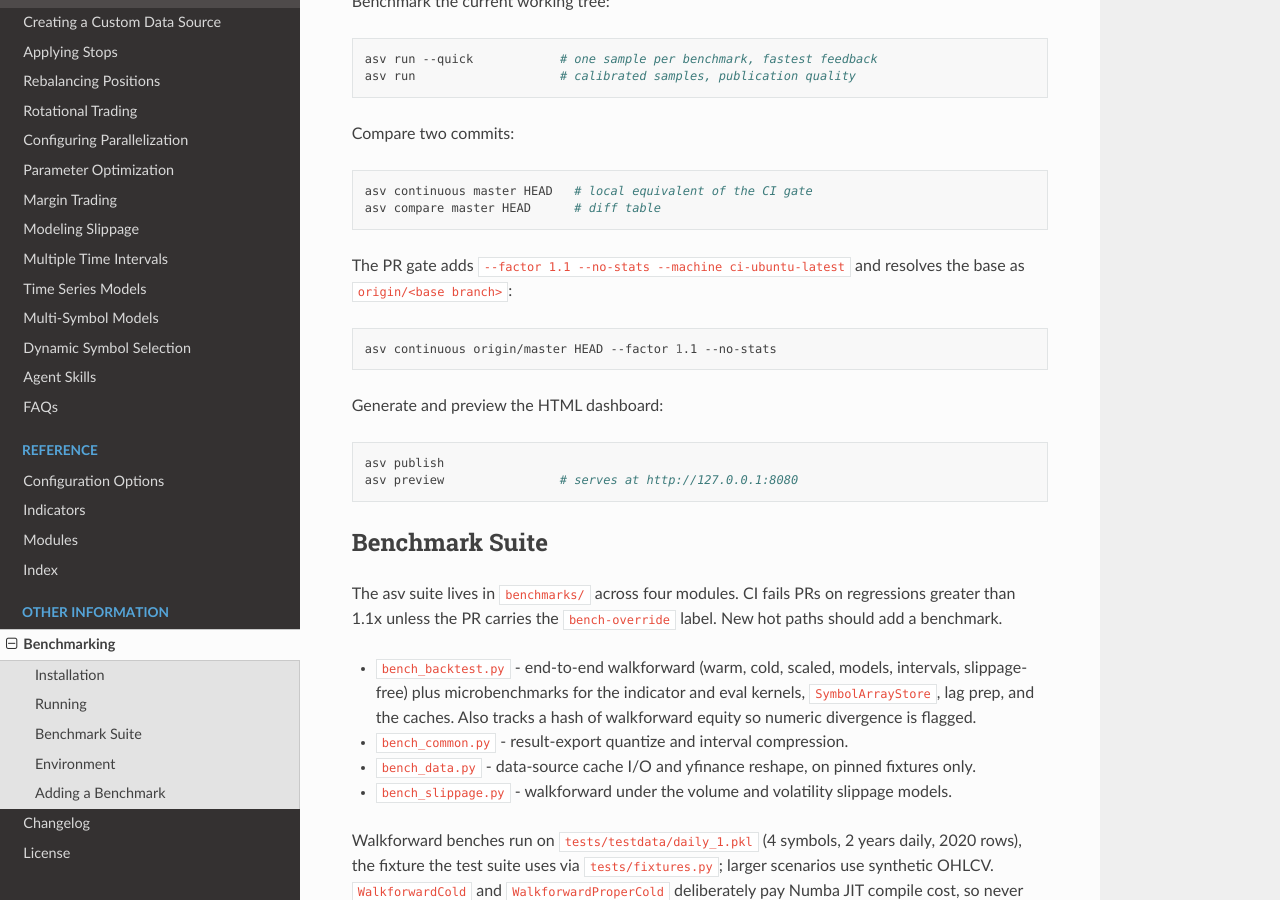
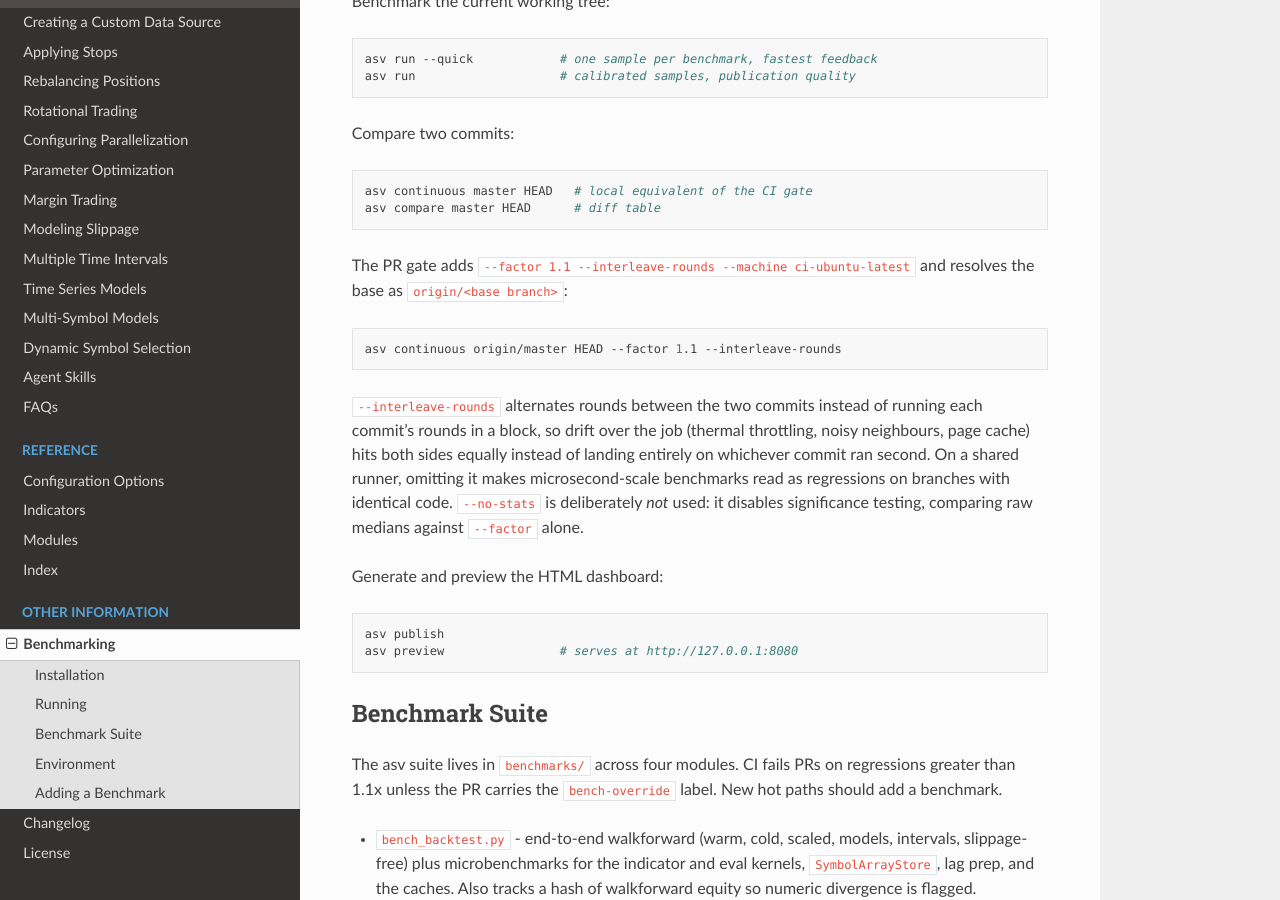
Before and after one commit to edtechre/pybroker, a Sphinx documentation site: the page built from docs/source/benchmarking.rst, in a window 1280 px wide and 900 px high, scrolled down 560 px. Built offline with Sphinx 7.4.7 and the Read the Docs theme 3.1.0, drawn with Linux system fonts in a browser that asks for light colours.

Commit message:
docs(asv): match the benchmarking guide to the repaired gate
The gate no longer passes --no-stats and now passes --interleave-rounds,
but benchmarking.rst still told readers to reproduce it with the old
flags -- which reproduces the false positives this branch removes.

Records why each flag is what it is, so the next person tuning the gate
does not reintroduce --no-stats to quiet a noisy run.

Co-Authored-By: Claude Opus 5 (1M context) <noreply@anthropic.com>

```diff
--- a/docs/source/benchmarking.rst
+++ b/docs/source/benchmarking.rst
@@ -36,12 +36,22 @@ Compare two commits:
    asv continuous master HEAD   # local equivalent of the CI gate
    asv compare master HEAD      # diff table
 
-The PR gate adds ``--factor 1.1 --no-stats --machine ci-ubuntu-latest`` and
+The PR gate adds
+``--factor 1.1 --interleave-rounds --machine ci-ubuntu-latest`` and
 resolves the base as ``origin/<base branch>``:
 
 .. code-block:: bash
 
-   asv continuous origin/master HEAD --factor 1.1 --no-stats
+   asv continuous origin/master HEAD --factor 1.1 --interleave-rounds
+
+``--interleave-rounds`` alternates rounds between the two commits instead
+of running each commit's rounds in a block, so drift over the job
+(thermal throttling, noisy neighbours, page cache) hits both sides
+equally instead of landing entirely on whichever commit ran second. On a
+shared runner, omitting it makes microsecond-scale benchmarks read as
+regressions on branches with identical code. ``--no-stats`` is
+deliberately *not* used: it disables significance testing, comparing raw
+medians against ``--factor`` alone.
 
 Generate and preview the HTML dashboard:
 
```
